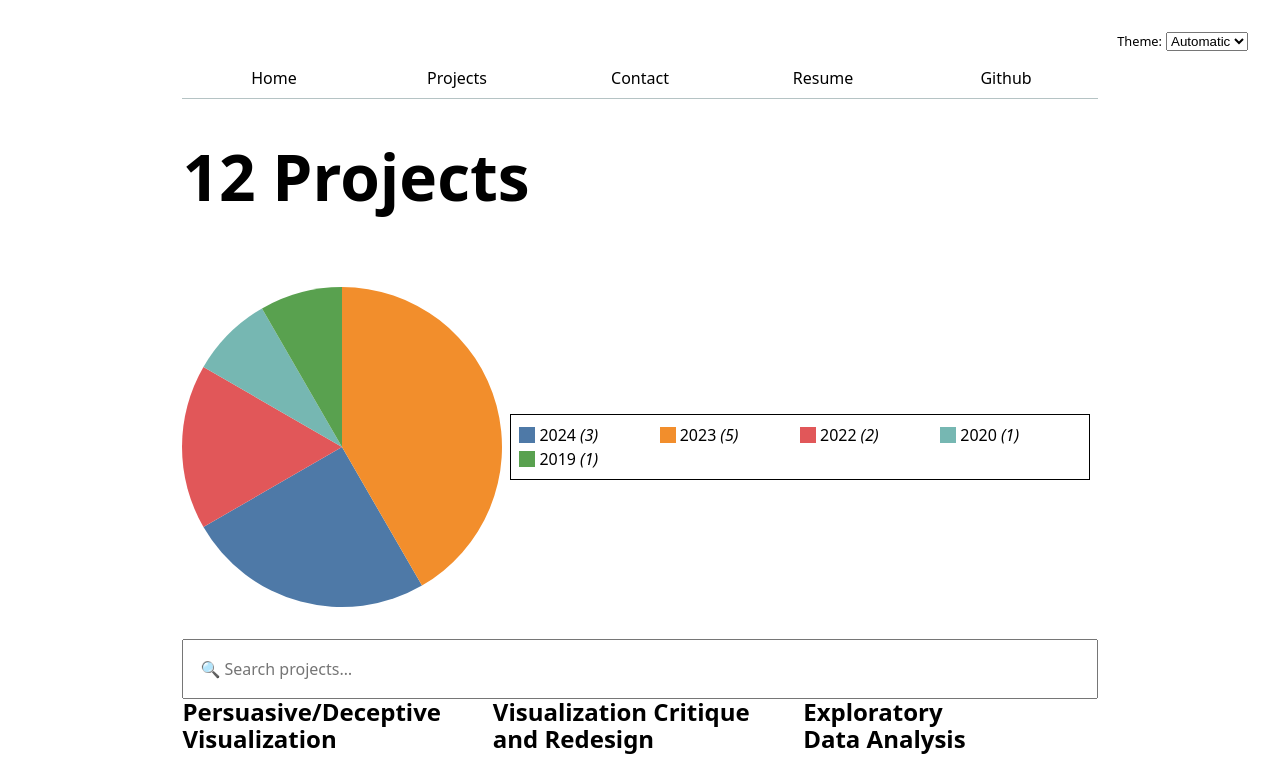
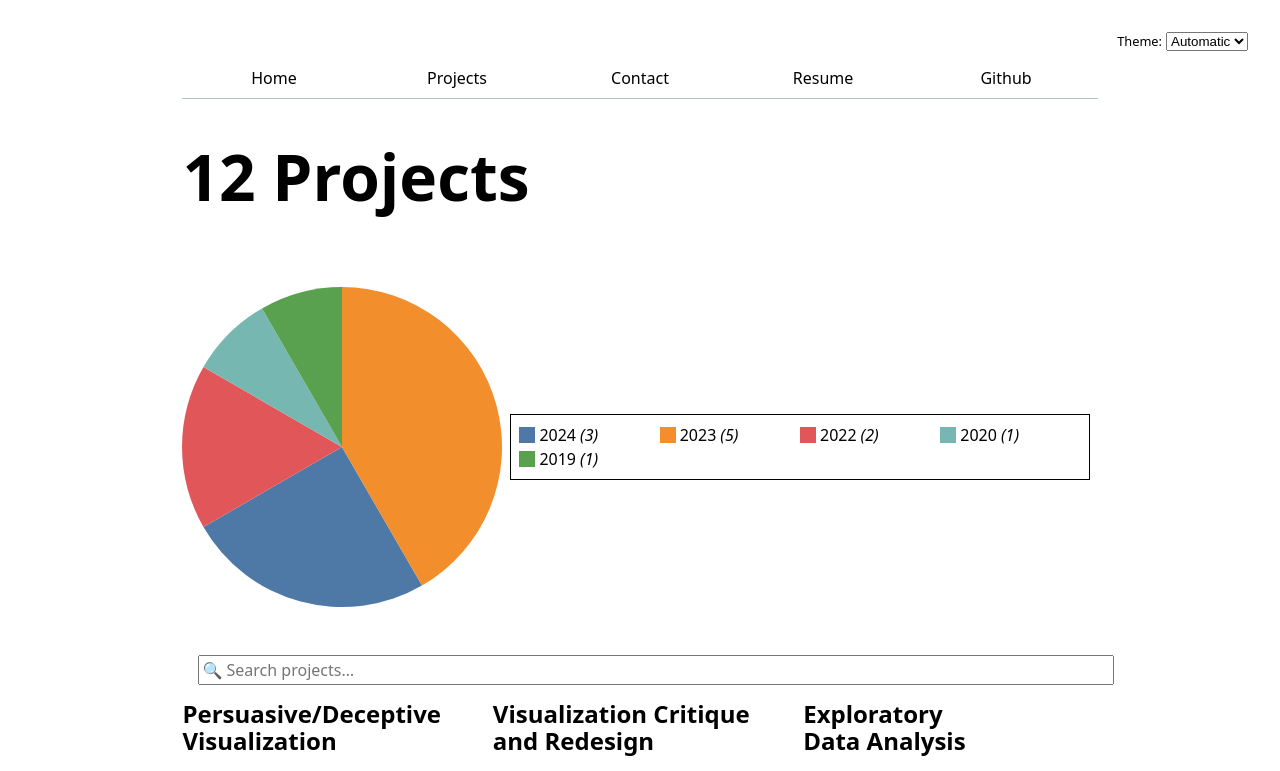
Before and after one commit to patrickxliu/my-portfolio, a SvelteKit app: page /projects in a window 1280 px wide. Shown: the top 771 px of the page. Built offline with nearby package versions, Linux system fonts and the light colour scheme.

Commit message:
add margin to search bar, remove padding

```diff
--- a/src/routes/projects/+page.svelte
+++ b/src/routes/projects/+page.svelte
@@ -38,6 +38,6 @@
 <style>
     input{
         width: 100%;
-        padding: 1em;
+        margin: 1em;
     }
 </style>
```
